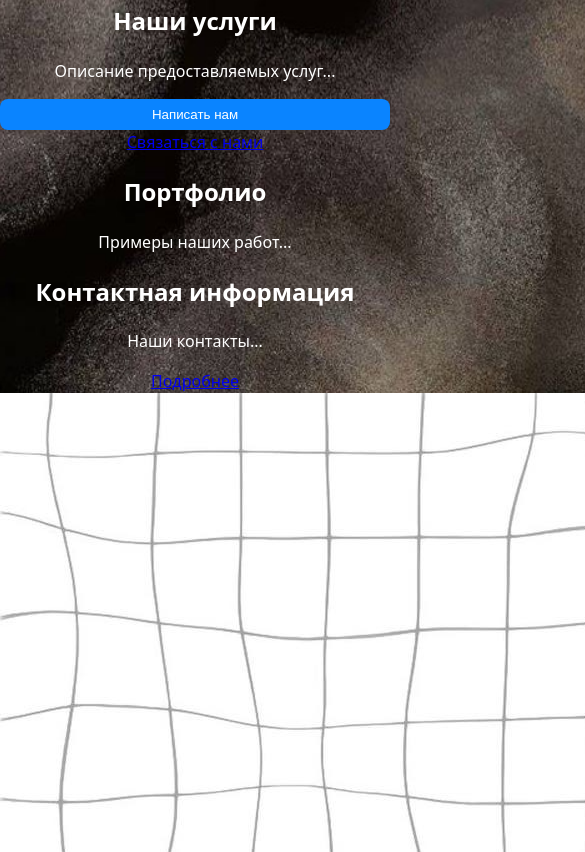
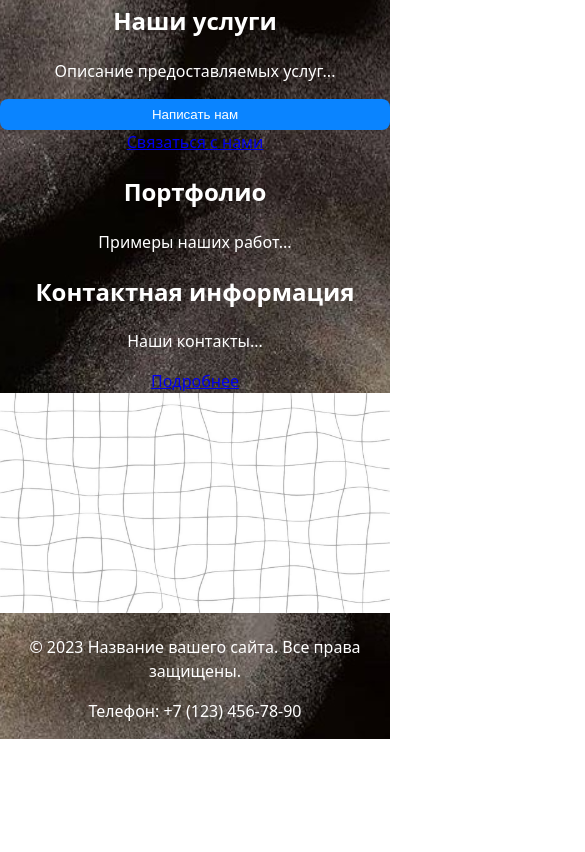
Before and after one commit to ilya-r-v/frontend_backend, a plain HTML site: page index.html in a window 390 px wide. Shown: the part 248-1100 px from the top of the page, 585 px wide, since content can reach past the window. After the commit the page ends 987 px from the top, so only its background shows below. Drawn offline with Linux system fonts and the light colour scheme.

Commit message:
feat: адаптив

```diff
--- a/index.html
+++ b/index.html
@@ -79,6 +79,7 @@ autocomplete="tel"
  <img
   src="for_site_back.jpg"
   alt="Описание адаптивного изображения"
+  style="max-width: 100%; height: auto;"
   loading="lazy"
 >
  </main>
```
